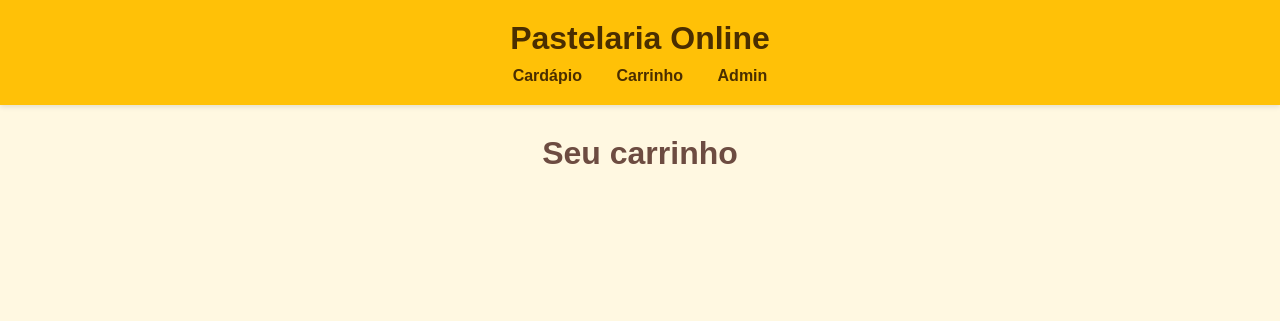
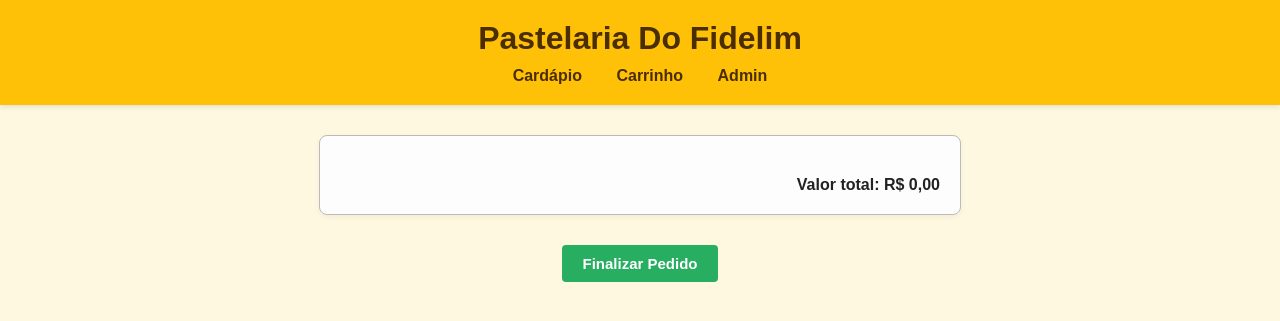
Before and after one commit to GerheimG/sistema_pastelaria, a PHP site: page /carrinho.php in a window 1280 px wide. Shown: the top 321 px of the page. Run offline with PHP 8.4, Linux system fonts and the light colour scheme; the visitor is signed in with stand-in values (Sample User, id 1); data that the repository does not hold is empty.

Commit message:
criação do sistema de pedido

```diff
--- a/sistema/pastelaria/carrinho.php
+++ b/sistema/pastelaria/carrinho.php
@@ -3,23 +3,42 @@ session_start();
 include("includes/db.php");
 include("includes/header.php");
 
+// Verifica se foi enviado um pedido para remover 1 unidade de um item do carrinho
+if (isset($_POST['remover_id'])) {
+    $idRemover = intval($_POST['remover_id']); // ID do item a ser removido (convertido para inteiro)
+    if (isset($_SESSION['carrinho'][$idRemover])) {
+        // Diminui a quantidade do item em 1
+        $_SESSION['carrinho'][$idRemover]['quantidade'] -= 1;
+
+        // Se a quantidade chegar a 0 ou menos, remove o item do carrinho completamente
+        if ($_SESSION['carrinho'][$idRemover]['quantidade'] <= 0) {
+            unset($_SESSION['carrinho'][$idRemover]);
+        }
+    }
+}
+
+// Verifica se foi enviado um pedido para adicionar um item no carrinho
 if (isset($_POST['id'])) {
-    $id = intval($_POST["id"]);
+    $id = intval($_POST["id"]); // ID do item a adicionar
 
+    // Busca o item no banco de dados
     $sql = "SELECT * FROM pasteis WHERE id = $id";
     $resultado = $conn->query($sql);
 
     if ($resultado->num_rows > 0) {
         $pastel = $resultado->fetch_assoc();
 
+        // Inicializa o carrinho na sessão se ainda não existir
         if (!isset($_SESSION["carrinho"])) {
             $_SESSION["carrinho"] = [];
         }
 
         $id = $pastel['id'];
+        // Se o item já estiver no carrinho, aumenta a quantidade em 1
         if (isset($_SESSION['carrinho'][$id])) {
             $_SESSION['carrinho'][$id]['quantidade'] += 1;
         } else {
+            // Caso contrário, adiciona o item com quantidade 1
             $_SESSION['carrinho'][$id] = [
                 'nome' => $pastel['nome'],
                 'preco' => $pastel['preco'],
@@ -30,17 +49,134 @@ if (isset($_POST['id'])) {
 }
 ?>
 
-<h1>Seu carrinho</h1>
+<style>
+    /* Estilização geral do carrinho */
+    .carrinho {
+        max-width: 600px;
+        margin: 30px auto;
+        padding: 20px;
+        border: 1px solid #bbb;
+        border-radius: 8px;
+        font-family: Arial, sans-serif;
+        background-color: #fdfdfd;
+        box-shadow: 0 2px 6px rgba(0, 0, 0, 0.05);
+    }
+
+    /* Cada item do carrinho */
+    .item-carrinho {
+        padding: 10px 0;
+        border-bottom: 1px solid #eee;
+        display: flex;
+        justify-content: space-between;
+        align-items: center;
+    }
+
+    /* Remove a borda do último item */
+    .item-carrinho:last-child {
+        border-bottom: none;
+    }
+
+    /* Nome do item em destaque */
+    .item-nome {
+        font-weight: bold;
+        color: #333;
+    }
+
+    /* Informações adicionais do item */
+    .item-info {
+        color: #555;
+        font-size: 14px;
+    }
+
+    /* Área do total do carrinho */
+    .total-carrinho {
+        margin-top: 20px;
+        text-align: right;
+        font-size: 16px;
+        font-weight: bold;
+        color: #222;
+    }
+
+    /* Botão para excluir item */
+    .btn-carrinho {
+        background-color: #e74c3c;
+        color: white;
+        border: none;
+        padding: 5px 10px;
+        border-radius: 4px;
+        cursor: pointer;
+        font-size: 13px;
+    }
+
+    /* Efeito hover no botão */
+    .btn-carrinho:hover {
+        background-color: #c0392b;
+    }
+
+    .finalizar-container {
+        text-align: center;
+        margin-top: 25px;
+    }
+
+    .btn-finalizar {
+        display: inline-block;
+        background-color: #27ae60;
+        color: white;
+        text-decoration: none;
+        padding: 10px 20px;
+        border-radius: 4px;
+        font-size: 15px;
+        font-weight: bold;
+        transition: background-color 0.2s ease;
+    }
+
+    .btn-finalizar:hover {
+        background-color: #1e8449;
+    }
+
+
+</style>
+
+<div class="carrinho">
 
 <?php
+// Verifica se o carrinho não está vazio
+if (!empty($_SESSION['carrinho'])) {
+    $soma = 0; // Variável para somar o total do carrinho
 
-    if (count($_SESSION['carrinho']) === 0) {
-        echo "O carrinho está vazio";
-    } else {
-        foreach ($_SESSION['carrinho'] as $carrinho) {
-            echo $carrinho['nome'];
-        }
-    };
+    // Percorre cada item do carrinho
+    foreach ($_SESSION['carrinho'] as $id => $pastel) {
+        // Calcula o preço total daquele item (preço unitário * quantidade)
+        $precoTotal = $pastel['preco'] * $pastel['quantidade'];
+        $soma += $precoTotal; // Acumula no total geral
 
+        echo '<div class="item-carrinho">';
+        echo '  <div>';
+        echo '    <div class="item-nome">' . $pastel['nome'] . '</div>';
+        echo '    <div class="item-info">Quantidade: ' . $pastel['quantidade'] . '</div>';
 
+        // Formulário para excluir 1 unidade do item do carrinho
+        echo '<form method="POST" style="margin-top: 5px;">';
+        echo '  <input type="hidden" name="remover_id" value="' . $id . '">';
+        echo '  <button type="submit" class="btn-carrinho" onclick="return confirm(\'Deseja remover este item?\')">Excluir item</button>';
+        echo '</form>';
+
+        echo '  </div>';
+
+        // Exibe o preço total do item formatado com duas casas decimais
+        echo '  <div class="item-info">R$ ' . number_format($precoTotal, 2, ',', '.') . '</div>';
+        echo '</div>';
+    }
+
+    // Exibe o valor total do carrinho formatado
+    echo '<div class="total-carrinho">Valor total: R$ ' . number_format($soma, 2, ',', '.') . '</div>';
+
+} else {
+    // Caso o carrinho esteja vazio
+    echo "O carrinho está sem itens.";
+}
 ?>
+</div>
+<div class="finalizar-container">
+    <a class="btn-finalizar" href="finalizar_pedido.php">Finalizar Pedido</a>
+</div>
--- a/sistema/pastelaria/css/estilo.css
+++ b/sistema/pastelaria/css/estilo.css
@@ -83,3 +83,45 @@ h1 {
 .btn-carrinho:hover {
     background-color: #e68900;
 }
+
+
+.carrinho {
+    max-width: 600px;
+    margin: 30px auto;
+    padding: 20px;
+    border: 1px solid #bbb;
+    border-radius: 8px;
+    font-family: Arial, sans-serif;
+    background-color: #fdfdfd;
+    box-shadow: 0 2px 6px rgba(0, 0, 0, 0.05);
+}
+
+.item-carrinho {
+    padding: 10px 0;
+    border-bottom: 1px solid #eee;
+    display: flex;
+    justify-content: space-between;
+    align-items: center;
+}
+
+.item-carrinho:last-child {
+    border-bottom: none;
+}
+
+.item-nome {
+    font-weight: bold;
+    color: #333;
+}
+
+.item-info {
+    color: #555;
+    font-size: 14px;
+}
+
+.total-carrinho {
+    margin-top: 20px;
+    text-align: right;
+    font-size: 16px;
+    font-weight: bold;
+    color: #222;
+}
--- a/sistema/pastelaria/includes/header.php
+++ b/sistema/pastelaria/includes/header.php
@@ -2,13 +2,13 @@
 <html lang="pt-br">
 <head>
     <meta charset="UTF-8">
-    <title>Pastelaria Online</title>
+    <title>Pastelaria Do Fidelim</title>
     <link rel="stylesheet" href="css/estilo.css">
 </head>
 <body>
     <header class="topo">
         <div class="container">
-            <h1> Pastelaria Online</h1>
+            <h1> Pastelaria Do Fidelim</h1>
             <nav class="menu">
                 <a href="index.php">Cardápio</a>
                 <a href="carrinho.php">Carrinho</a>
```
Also changed, not shown: sistema/doc.txt (+100 -64 lines), sistema/pastelaria/finalizar_pedido.php (+46 -0 lines).
